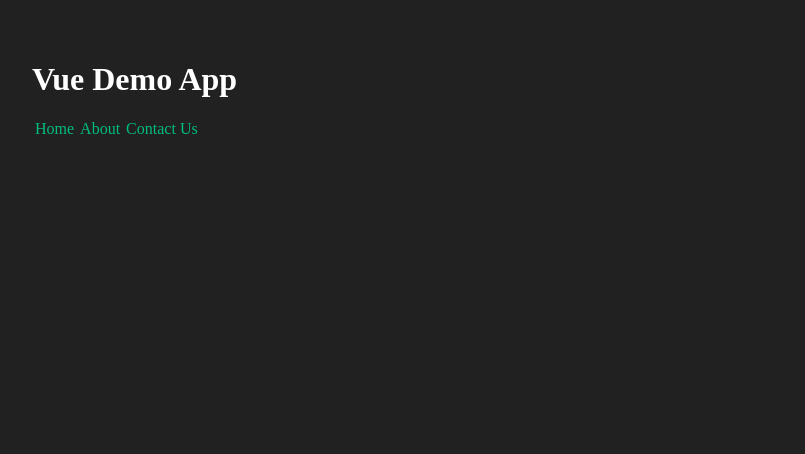
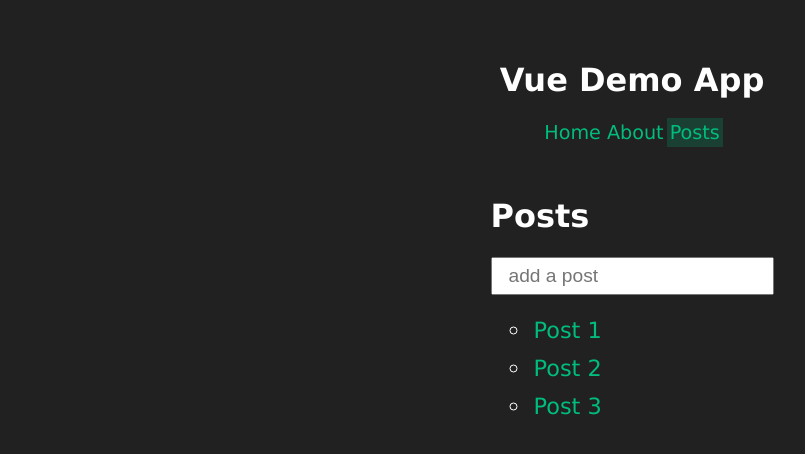
Before and after one commit to nithinK-142/vue-guide, a Vue app: page /posts in a window 1280 px wide. Shown: the top 454 px of the page, without its empty margins (8-813 px from the left). Built offline with nearby package versions, Linux system fonts and the light colour scheme.

Commit message:
feat: routing with slugs.

```diff
--- a/src/App.vue
+++ b/src/App.vue
@@ -11,9 +11,9 @@
         >About</RouterLink
       >
       <RouterLink
-        to="/contact-us"
-        :class="{ 'active-link': $route.path === '/contact-us' }"
-        >Contact Us</RouterLink
+        to="/posts"
+        :class="{ 'active-link': $route.path === '/posts' }"
+        >Posts</RouterLink
       >
     </nav>
   </main>
@@ -28,4 +28,17 @@ import { RouterLink, RouterView } from "vue-router";
 .active-link {
   background-color: hsla(160, 100%, 37%, 0.2);
 }
+
+main {
+  display: flex;
+  flex-direction: column;
+  justify-content: center;
+  align-items: center;
+  padding-bottom: 2rem;
+}
+
+nav {
+  font-size: 1.2em;
+  padding-inline: 1rem;
+}
 </style>
--- a/src/assets/main.css
+++ b/src/assets/main.css
@@ -1,5 +1,6 @@
 body{
   background-color: #212121;
+  font-family: Verdana, Geneva, Tahoma, sans-serif;
   color: white;
 }
 #app {
@@ -7,6 +8,11 @@ body{
   margin: 0 auto;
   padding: 2rem;
   font-weight: normal;
+
+  display: flex;
+  flex-direction: column;
+  justify-content: center;
+  align-items: center;
 }
 
 a,
--- a/src/router/index.js
+++ b/src/router/index.js
@@ -15,12 +15,17 @@ const router = createRouter({
       component: () => import("@/views/AboutView.vue"),
     },
     {
-      path: "/contact-us",
-      name: "contact-us",
+      path: "/posts",
+      name: "posts",
+      component: () => import("@/views/PostsView.vue"),
+    },
+    {
+      path: "/post-details/:id",
+      name: "post-details",
       // route level code-splitting
       // this generates a separate chunk (About.[hash].js) for this route
       // which is lazy-loaded when the route is visited.
-      component: () => import("@/views/ContactView.vue"),
+      component: () => import("@/views/PostDetailsView.vue"),
     },
   ],
 });
--- a/src/views/AboutView.vue
+++ b/src/views/AboutView.vue
@@ -1,5 +1,5 @@
 <template>
   <div>
-    <h1>About Page</h1>
+    <h1>About</h1>
   </div>
 </template>
--- a/src/views/ContactView.vue
+++ /dev/null
@@ -1,5 +0,0 @@
-<template>
-  <div>
-    <h1>Contact Us Page</h1>
-  </div>
-</template>
--- a/src/views/HomeView.vue
+++ b/src/views/HomeView.vue
@@ -1,5 +1,5 @@
 <template>
     <div>
-      <h1>Home Page</h1>
+      <h1>Home</h1>
     </div>
   </template>
--- /dev/null
+++ b/src/views/PostDetailsView.vue
@@ -0,0 +1,15 @@
+<template>
+  <div>
+    <h1>This is the post {{ $route.params.id }}</h1>
+    <button><RouterLink to="/posts">Back</RouterLink></button>
+  </div>
+</template>
+
+<style scoped>
+button{
+  padding: 4px 8px;
+  font-size: 1.4em;
+  background-color: black;
+  border-radius: 8px;
+}
+</style>
--- /dev/null
+++ b/src/views/PostsView.vue
@@ -0,0 +1,29 @@
+<template>
+  <div>
+    <h1>Posts</h1>
+    <input type="text" placeholder="add a post" />
+    <ul>
+      <li><RouterLink to="/post-details/id1">Post 1</RouterLink></li>
+      <li><RouterLink to="/post-details/id2">Post 2</RouterLink></li>
+      <li><RouterLink to="/post-details/id3">Post 3</RouterLink></li>
+    </ul>
+  </div>
+  <RouterView />
+</template>
+
+<script setup>
+import { RouterLink, RouterView } from "vue-router";
+</script>
+
+<style scoped>
+input {
+  padding: 6px 16px;
+  font-size: 1.2em;
+}
+
+li{
+  list-style: circle;
+  font-size: 1.4em;
+  padding-block: 6px;
+}
+</style>
```
